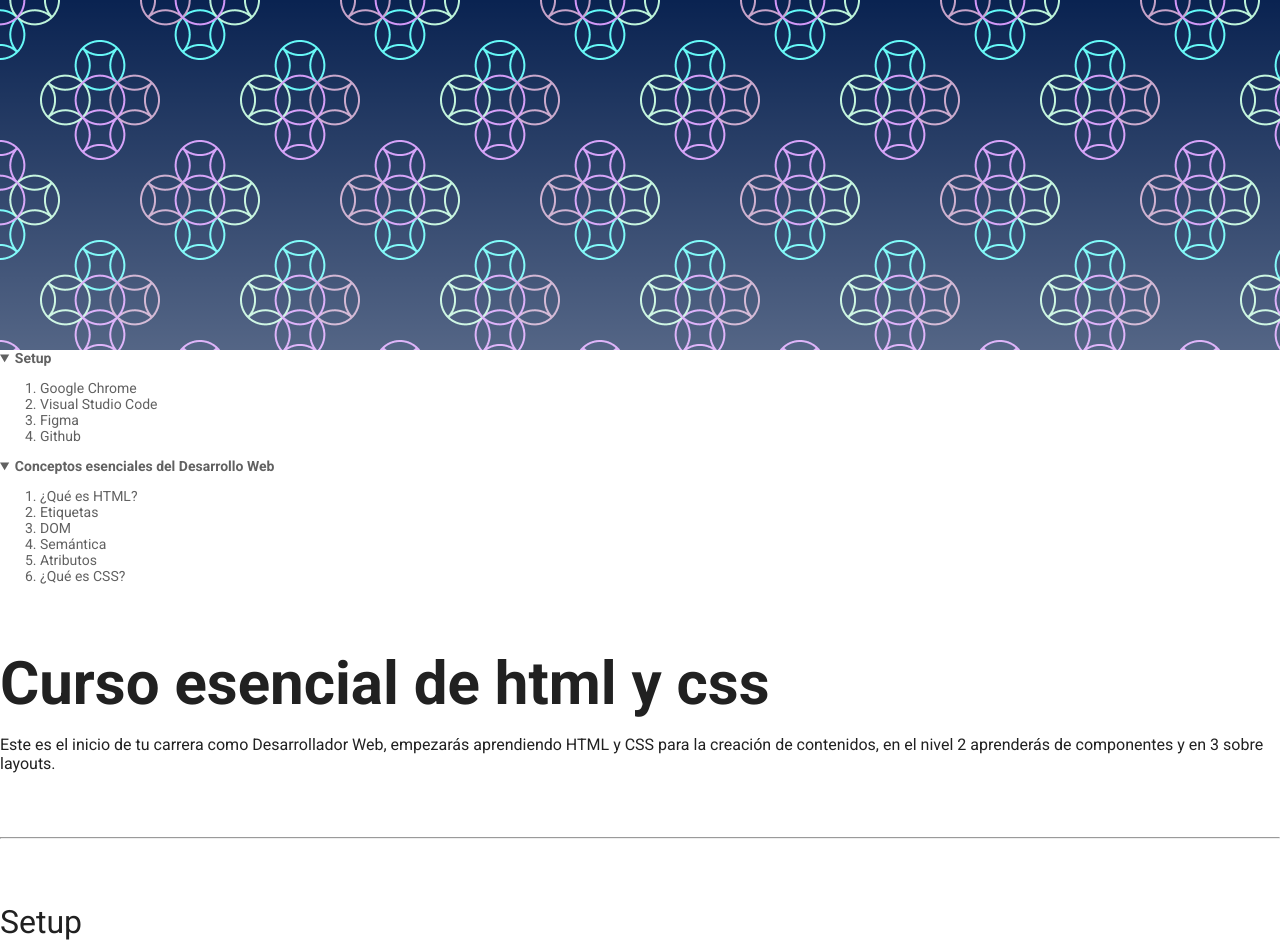
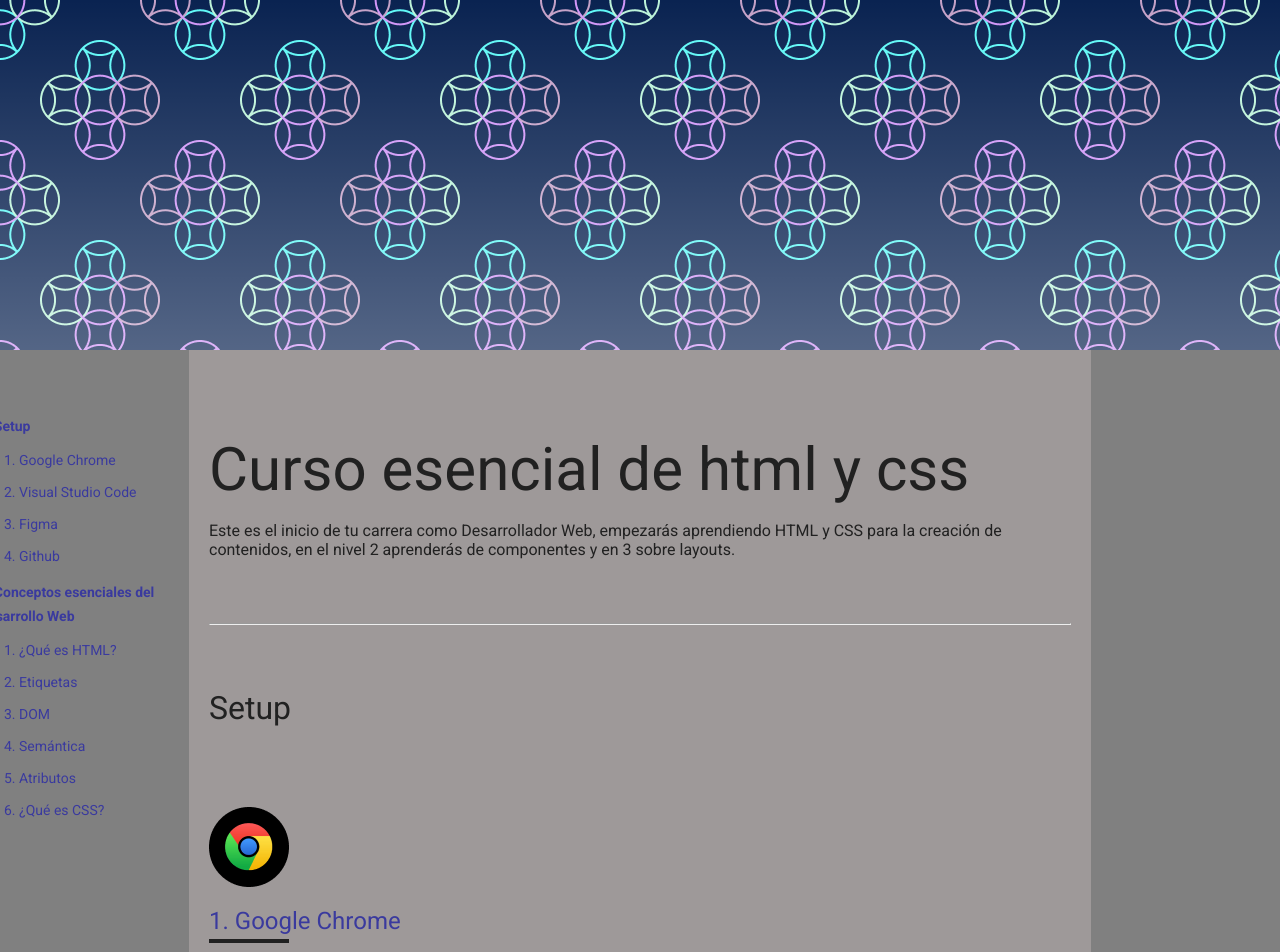
Before and after one commit to moisesdiazh/curso-esencial-html-css, a plain HTML site: page index.html in a window 1280 px wide. Shown: the top 952 px of the page. Drawn offline with Linux system fonts and the light colour scheme.

Commit message:
Terminando los cambios a la pagina

```diff
--- a/css/style.css
+++ b/css/style.css
@@ -39,6 +39,11 @@
     --gray10: #616161;
 }
 
+html {
+/* para poder hacer el efecto con la pagina en el cual arrastra hasta la etiqueta que seleccionamos en el menu */
+    scroll-behavior: smooth;
+}
+
 body {
 
     color: var(--gray30);
@@ -56,12 +61,18 @@ a {
 header {
     /* --gray10: red; (en caso que tengas que modificar la variable en cierta parte solamente) */
     font-size: 14px;
-    color: var(--gray10);
+    width: 188px;
+    color: rgb(58, 58, 158);
+    position: absolute;
+    background: gray;
+    top: 64px;
+    left: -210px;
 }
 
 header a{ /* es para referirse al a directamente */
 
-    color: var(--gray10);
+    /* color: var(--gray10); */
+    color: rgb(58, 58, 158);
     text-decoration: none;
 }
 
@@ -73,6 +84,12 @@ header a:hover { /* hover es cuando pasas encima de un texto o link como los a*/
 nav details summary { /* es para el titulo del menu */
 
     font-weight: bold;
+    line-height: 24px;
+}
+
+header li {
+
+    margin-bottom: 16px;
 }
 
 h1 {
@@ -81,6 +98,7 @@ h1 {
     /* font-size: 3.75en;  esto seria la unidad en em, seria 60/16 que es el tamaño de la fuente por default*/
     margin-top: 64px;
     margin-bottom: 16px;
+    font-weight: normal;
     /* margin-left: 20px;
     margin-right: 10px; */
 
@@ -96,6 +114,7 @@ h1 {
 hr {
     margin: 64px 0;
     background: red;
+
 }
 
 h2 {
@@ -110,6 +129,11 @@ h3 {
     margin-top: 16px;
     margin-bottom: 24px;
     font-weight: normal;
+    position: sticky;
+    /* con el sticky simplemente hacemos fijo los h3, con el top fijamos arriba
+    y con el background hacemos que se limpie el h3(es el truco) */
+    top: 0;
+    background:rgb(158, 153, 153);
 }
 
 pre {
@@ -135,11 +159,36 @@ blockquote {
 }
 
 blockquote span {
-    color: var(--gray10);
+    color: black;
 }
 
 blockquote span::before {
     content: '-';
+}
+
+.header {
+    position: sticky;
+    top: 0;
+}
+
+.header-content {
+    position: relative;
+    background: gray;
+}
+
+.main {
+    background: gray;
+}
+
+.wrapper {
+    width: 902px;
+    margin: auto;
+}
+
+.main-content {
+    padding: 20px;
+    /* background: white; */
+    background: rgb(158, 153, 153);
 }
 
  .debug { /*tecnicas para ver que selector estas agarrando y si es el correcto */
@@ -163,6 +212,7 @@ blockquote span::before {
 .section-content {
 
     margin-top: 164px;
+    position: relative;
 }
 
  .section-content:first-of-type {  /* es para seleccionar solamente el primer section*/
@@ -192,6 +242,14 @@ blockquote span::before {
     margin-top: 40px;
 }
 
+.section-content .dom {
+    width: 860px;
+}
+
+.section-content .css {
+    width: 860px;
+}
+
 .section-content {
 
     counter-reset: titleList;
@@ -199,7 +257,8 @@ blockquote span::before {
 
 .section-content h3 {
     counter-increment: titleList;
-    padding-bottom: 4px;
+    padding-bottom: 8px;
+    color: rgb(58, 58, 158);
 }
 
 .section-content h3::before {  /* colocando pseudoelemento, aqui iria la numeracion */
@@ -209,8 +268,11 @@ blockquote span::before {
 .section-content h3::after { /* colocando pseudoelemento, aqui iria la raya de bajo de los titulos*/
 
     content: '';
-    width: 32px;
+    width: 80px;
     height: 4px;
     background: var(--gray30);
     display: inline-block;
+    position: absolute;
+    left: 0;
+    bottom: 0;
 }
--- a/index.html
+++ b/index.html
@@ -11,6 +11,11 @@
     </head>
 <body>
     <div class="hero"></div>
+
+     <div class="header"> <!-- header -->
+        <div class="wrapper">
+
+            <div class="header-content">
 
                 <header> <!--cabecera -->
 
@@ -78,8 +83,14 @@
                     </nav>
 
                 </header>
+            </div>
+        </div>
+    </div>
 
-    <main>
+    <main class="main">
+
+        <div class="wrapper">
+            <div class="main-content">
 
                 <h1 >Curso esencial de html y css</h1>
 
@@ -183,7 +194,7 @@
                         El Document Object Model es una estructura de árbol que representará todos nuestros proyectos web como si un árbol genealógico fuera: padres, hijos, hermanos con niveles infinitos. cuando entendemos esta anidación podemos identificar dependencias, herencias en css y que tan complejo es nuestro proyecto.
                     </p>
 
-            <img src="./images/dom.png" alt="Estructura de arbol del DOM">
+                    <img class="dom" src="./images/dom.png" alt="Estructura de arbol del DOM">
 
                     <h3 id="semantica">Semántica</h3>
 
@@ -203,7 +214,7 @@
                         Hojas de Estilo en Cascada (del inglés Cascading Style Sheets) o CSS es el lenguaje de estilos utilizado para describir la presentación de documentos HTML
                     </p>
 
-            <img src="./images/css.png" alt="imagen css">
+                    <img class="css" src="./images/css.png" alt="imagen css">
 
                 </section>
 
@@ -252,6 +263,9 @@
                     <a href="mailto:moisesdiazh1@gmail.com">moisesdiazh1@gmail.com</a>
                 </p>
 
+            </div>
+        </div>
+
     </main>
 
 
```
Also changed, not shown: tarea.html (added, +26 -0 lines). Lines whose indentation alone changed are shown as unchanged.
